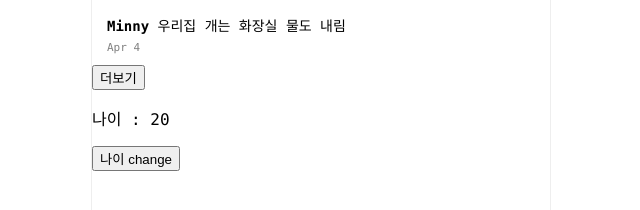
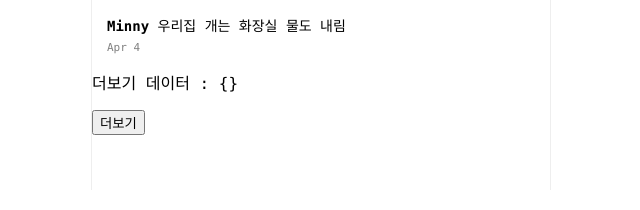
Before and after one commit to kimsolee95/vue-practice, a Vue app in the folder vue3-practice/vue-chapter1/vuestagram/: page / in a window 1280 px wide. Shown: the part 1765-1975 px from the top of the page, without its empty margins (319-959 px from the left). Built offline with nearby package versions, Linux system fonts and the light colour scheme; a small style sheet from the web is missing.

Commit message:
feat: vue store를 vuex의 mapMutations, mapActions 사용하여 가져와보기

```diff
--- a/vue3-practice/vue-chapter1/vuestagram/src/App.vue
+++ b/vue3-practice/vue-chapter1/vuestagram/src/App.vue
@@ -13,9 +13,10 @@
   <ContainerView :data="data" :step="step" :uploadUrl="uploadUrl" :myContent="myContent" :choosedFilter="choosedFilter"
     @write="myContent = $event" />
 
-  <button @click="addMore">더보기</button>
-  <p>나이 : {{ $store.state.age }}</p>
-  <button @click="$store.commit('ageChange')">나이 change</button>
+  <!-- <button @click="addMore">더보기</button> -->
+  <p>더보기 데이터 : {{ more }} </p> <!--{{ $store.state.more }}-->
+  <button @click="getData">더보기</button>
+  <!--@click="$store.dispatch('getData')"-->
 
   <div class="footer">
     <ul class="footer-button-plus">
@@ -29,6 +30,7 @@
 import ContainerView from './components/ContainerView.vue';
 import data from './assets/data.js';
 import axios from 'axios';
+import {mapState,  mapMutations, mapActions} from 'vuex';
 
 export default {
 
@@ -46,15 +48,19 @@ export default {
   components: {
     ContainerView: ContainerView
   },
+  computed: {
+    ...mapState(['name', 'age', 'likes', 'more']),
+  },
   methods: {
 
+    ...mapMutations(['setMore']),
+    ...mapActions(['getData']),
     more() {
       axios.get('https://codingapple1.github.io/vue/more0.json')
         .then((res) => {
           console.log(res.data);
           this.data.push(res.data);
         })
-        .catch
     },
 
     addMore() {
--- a/vue3-practice/vue-chapter1/vuestagram/src/store.js
+++ b/vue3-practice/vue-chapter1/vuestagram/src/store.js
@@ -1,14 +1,16 @@
 import { createStore } from 'vuex'
+import axios from 'axios'
 
 const store = createStore({
+
   state(){
     return {
         name : 'kim',
         age: 20,
         likes : [36, 20, 49],
+        more: {},
     }
   },
-
   mutations :{
     nameChange(state) {
         state.name = 'park'
@@ -19,13 +21,23 @@ const store = createStore({
     likesChange(state, payload) {
 
       if (payload.isLikes) {
-        //state.likes++;
         state.likes[payload.idx]++;
       } else if (!payload.isLikes) {
-        //state.likes--;
         state.likes[payload.idx]--;
       }
     },
+    setMore(state, data) {
+      state.more = data;
+    }
+  },
+  actions: {
+    getData(context) {
+      axios.get('https://codingapple1.github.io/vue/more0.json')
+      .then((res) => {
+        console.log('res ---->' + res.data);
+        context.commit('setMore', res.data);
+      });
+    }
   }
 
 })
```
